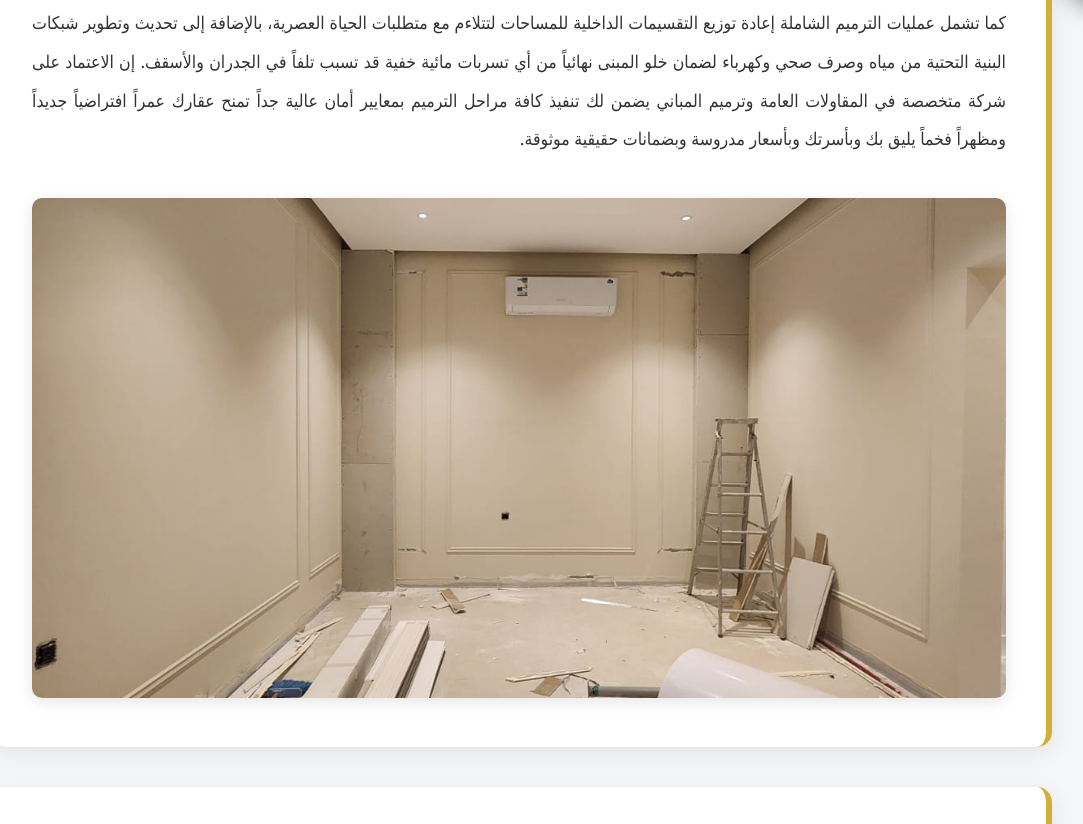
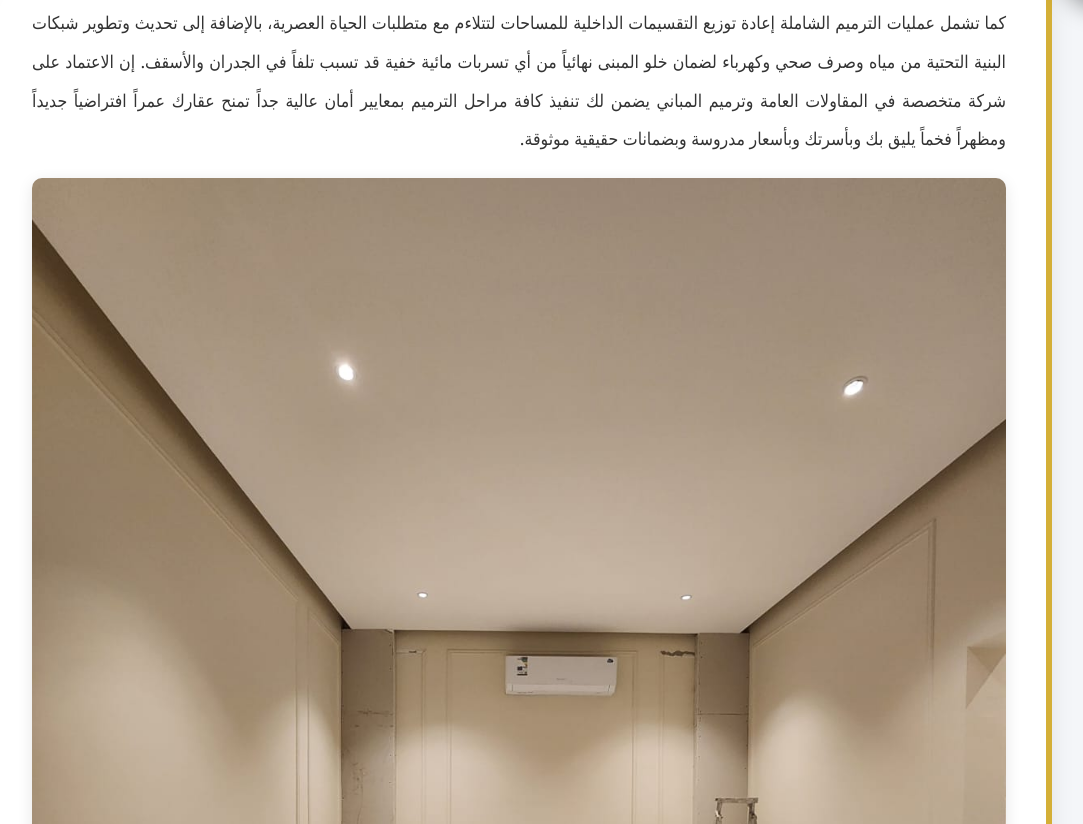
Before and after one commit to hamada470/renovation-contractor, a plain HTML site: page index.html in a window 1280 px wide. Shown: the part 773-1597 px from the top of the page, without its empty margins (118-1201 px from the left). Drawn offline with Linux system fonts and the light colour scheme.

Commit message:
Update index.html

```diff
--- a/index.html
+++ b/index.html
@@ -137,8 +137,9 @@
         }
         .article-img {
             width: 100%;
-            max-height: 500px;
-            object-fit: cover;
+            height: auto;
+            max-height: none;
+            display: block;
             border-radius: 10px;
             margin-top: 20px;
             box-shadow: 0 4px 15px rgba(0,0,0,0.1);
@@ -332,7 +333,7 @@
 
     </div>
 
-    <!-- أزرار التواصل العائمة (الواتساب والاتصال بنفس شكلها وتصميمها) -->
+    <!-- أزرار التواصل العائمة -->
     <a href="https://wa.me/966540774058?text=السلام%20عليكم،%20أرغب%20بالاستفسار%20عن%20خدمات%20ترميم%20المنازل%20والمقاولات%20بالرياض" class="float-whatsapp" target="_blank" aria-label="تواصل عبر الواتساب مباشرة" title="تواصل عبر الواتساب مباشرة">
         <svg viewBox="0 0 24 24" aria-hidden="true">
             <path d="M.057 24l1.687-6.163c-1.041-1.804-1.588-3.849-1.587-5.946.003-6.556 5.338-11.891 11.893-11.891 3.181.001 6.167 1.24 8.413 3.488 2.245 2.248 3.481 5.236 3.48 8.414-.003 6.557-5.338 11.892-11.893 11.892-1.99-.001-3.951-.5-5.688-1.448l-6.305 1.654zm6.597-3.807c1.676.995 3.276 1.591 5.392 1.592 5.448 0 9.886-4.434 9.889-9.885.002-5.462-4.415-9.89-9.881-9.892-5.452 0-9.887 4.434-9.889 9.884-.001 2.225.651 3.891 1.746 5.634l-.999 3.648 3.742-.981zm11.387-5.464c-.074-.124-.272-.198-.57-.347-.297-.149-1.758-.868-2.031-.967-.272-.099-.47-.149-.669.149-.198.297-.768.967-.941 1.165-.173.198-.347.223-.644.074-.297-.149-1.255-.462-2.39-1.475-.883-.788-1.48-1.761-1.653-2.059-.173-.297-.018-.458.13-.606.134-.133.297-.347.446-.521.151-.172.2-.296.3-.495.099-.198.05-.372-.025-.521-.075-.148-.669-1.611-.916-2.206-.242-.579-.487-.501-.669-.51l-.57-.01c-.198 0-.52.074-.792.372s-1.04 1.016-1.04 2.479 1.065 2.876 1.213 3.074c.149.198 2.095 3.2 5.076 4.487.709.306 1.263.489 1.694.626.712.226 1.36.194 1.872.118.571-.085 1.758-.719 2.006-1.413.248-.695.248-1.29.173-1.414z"/>
```
